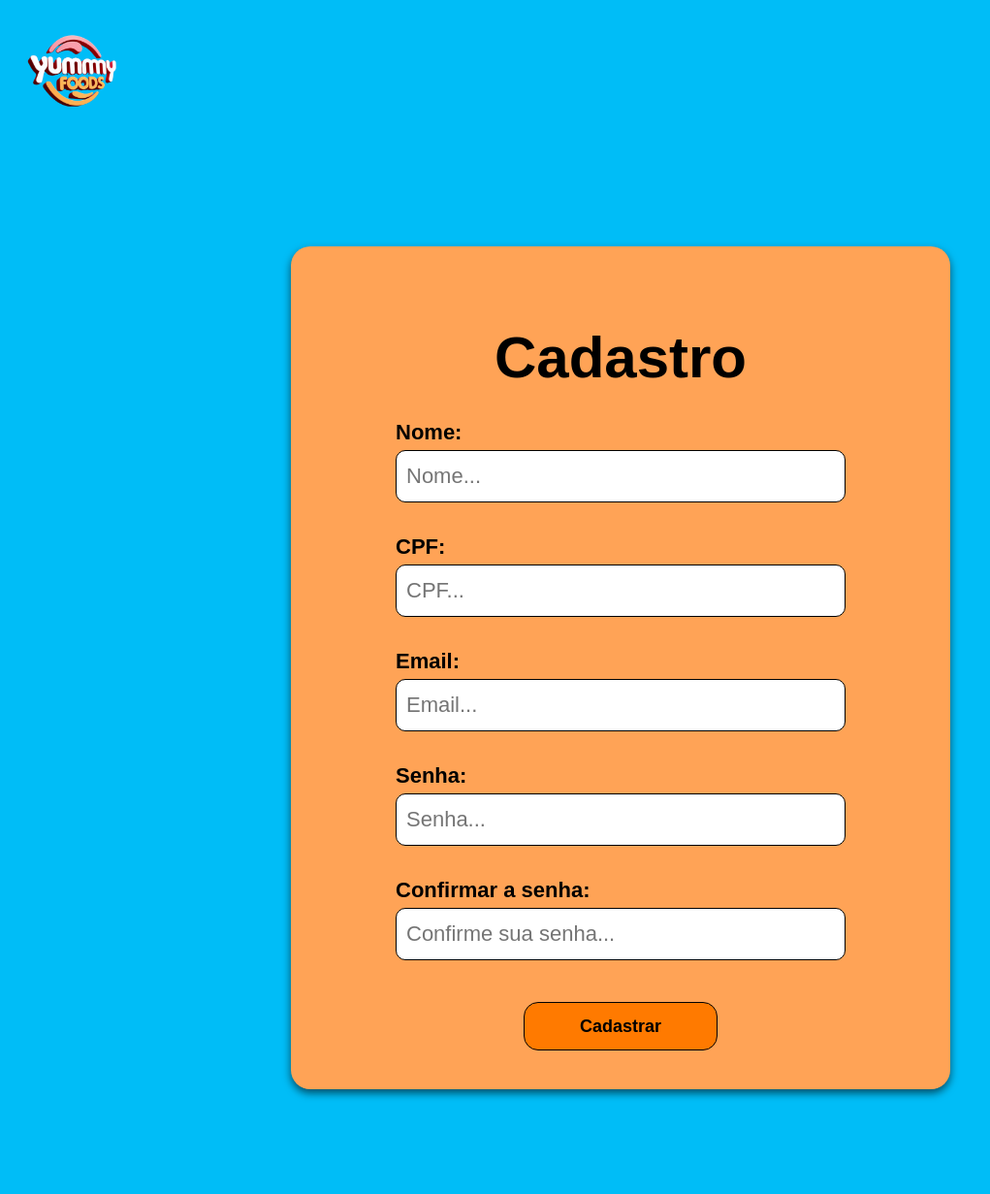
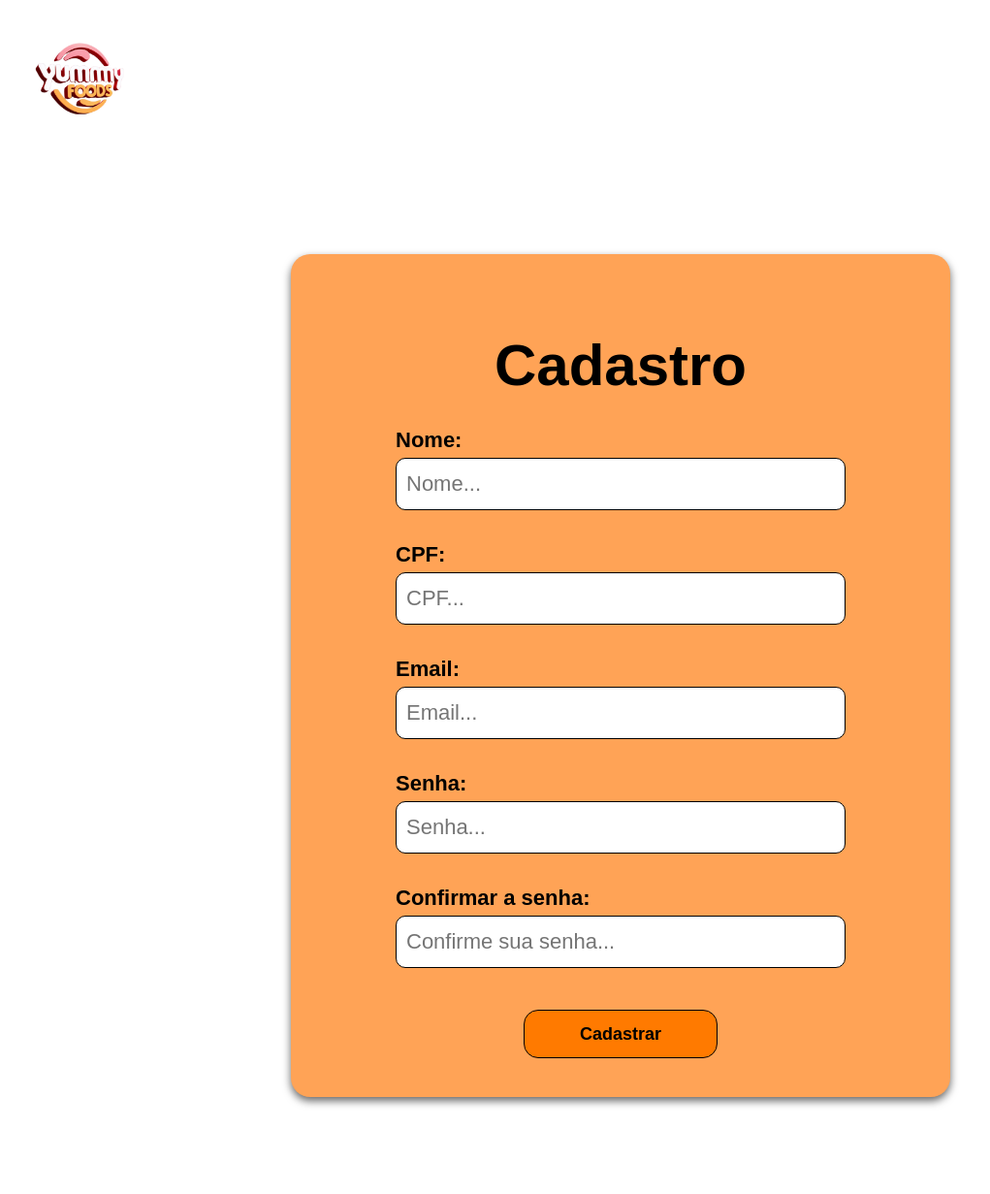
Before and after one commit to Vinicius0421/projeto_tcc, a PHP site: page /cadastro.html in a window 1280 px wide. Shown: the whole page at 97% size, without its empty margins (0-1021 px from the left). Before the commit the page ends 1133 px from the top, so only its background shows below. Run offline with PHP 8.4, Linux system fonts and the light colour scheme.

Commit message:
Update cadastro.css

```diff
--- a/projeto_tcc/projeto_tcc/area_funcionario/cadastro/cadastro.css
+++ b/projeto_tcc/projeto_tcc/area_funcionario/cadastro/cadastro.css
@@ -1,6 +1,10 @@
 body {
     font-family: Arial, sans-serif;
+<<<<<<< Updated upstream
     background-color: #00bdf7;
+=======
+    background-color: #000;
+>>>>>>> Stashed changes
     margin: 0;
     padding: 0;
 }
```
